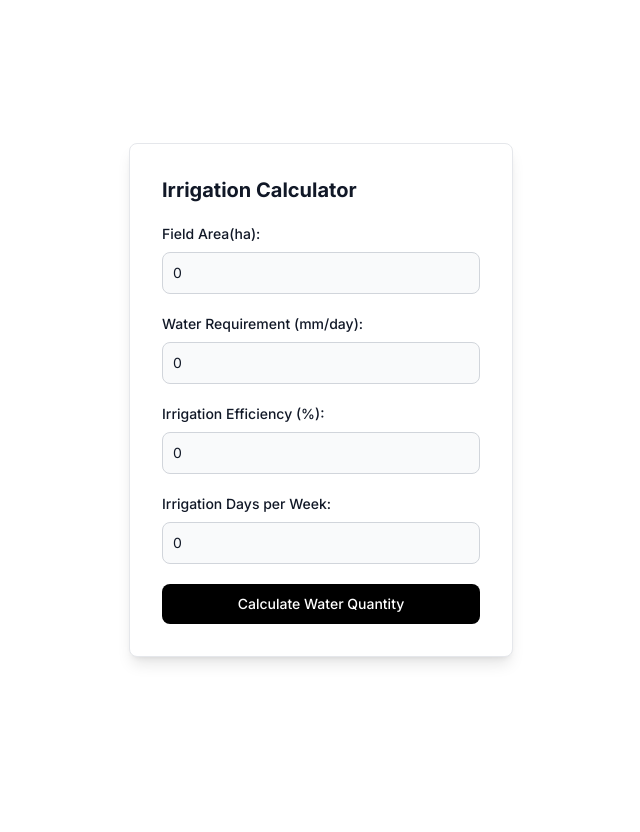
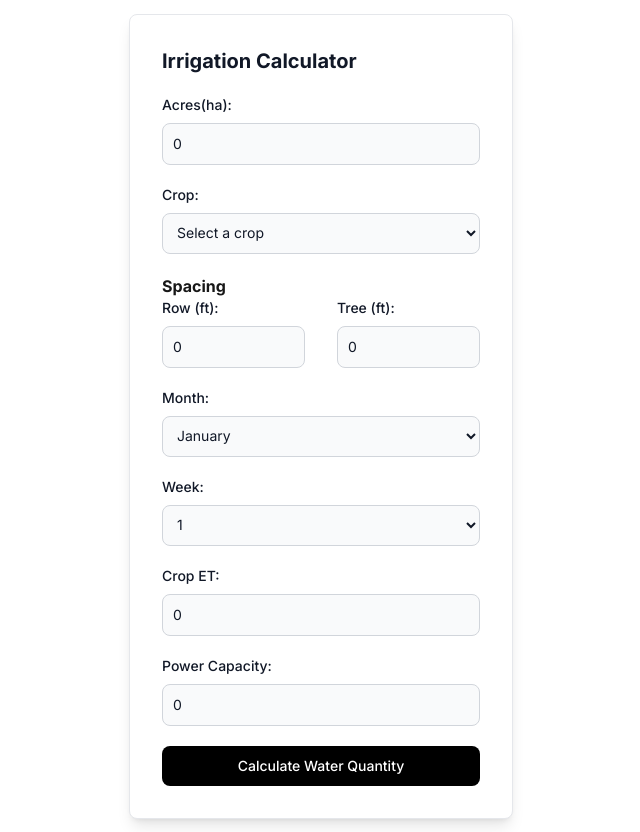
Before and after one commit to emmyobonyo/irrigation-calculator, a Next.js app: page / in a window 1280 px wide. Shown: the whole page, without its empty margins (319-959 px from the left). Before the commit the page ends 800 px from the top, so only its background shows below. Built offline with nearby package versions, Linux system fonts and the light colour scheme.

Commit message:
Add some additional inputs

```diff
--- a/app/page.tsx
+++ b/app/page.tsx
@@ -2,7 +2,7 @@ import Card from "@/app/ui/calculator/card";
 
 export default function Home() {
   return (
-    <div className="flex items-center justify-center h-screen">
+    <div className="flex items-center justify-center h-screen m-4">
       <Card />
     </div>
   );
--- a/app/ui/calculator/card.tsx
+++ b/app/ui/calculator/card.tsx
@@ -4,14 +4,14 @@
 import { useState, useEffect } from "react";
 
 export default function Card() {
-  const [fieldArea, setFieldArea] = useState<number | "">(0);
-  const [waterRequirement, setWaterRequirement] = useState<number | "">(0);
-  const [irrigationEfficiency, setIrrigationEfficiency] = useState<number | "">(
-    0
-  );
-  const [irrigationDaysPerWeek, setIrrigationDaysPerWeek] = useState<
-    number | ""
-  >(0);
+  const [acres, setAcres] = useState<number | "">(0);
+  const [crop, setCrop] = useState<String>("");
+  const [row, setRow] = useState<number | "">(0);
+  const [tree, setTree] = useState<number | "">(0);
+  const [cropET, setCropET] = useState<number | "">(0);
+  const [powerCapacity, setPowerCapacity] = useState<number | "">(0);
+  // const [week, setWeek] = useState<number | "">;
+  const [month, setMonth] = useState<String>("Select a month");
   const [result, setResult] = useState("");
 
   const [isClient, setIsClient] = useState(false);
@@ -24,33 +24,53 @@ export default function Card() {
     return null;
   }
 
+  const months = [
+    "January",
+    "February",
+    "March",
+    "April",
+    "May",
+    "June",
+    "July",
+    "August",
+    "September",
+    "October",
+    "November",
+    "December",
+  ];
+
+  const weeks = ["1", "2", "3", "4"];
+
   const calculateWaterQuantity = () => {
-    if (
-      fieldArea == undefined ||
-      waterRequirement == undefined ||
-      irrigationEfficiency == undefined ||
-      irrigationDaysPerWeek == undefined
-    ) {
-      setResult(`It has retuned an empty value, please enter a value`);
-      return;
-    }
+    console.log("Caluclating water quantity");
+    console.log(acres);
+    console.log(crop);
+    // if (
+    //   fieldArea == undefined ||
+    //   waterRequirement == undefined ||
+    //   irrigationEfficiency == undefined ||
+    //   irrigationDaysPerWeek == undefined
+    // ) {
+    //   setResult(`It has retuned an empty value, please enter a value`);
+    //   return;
+    // }
 
-    if (
-      Number(fieldArea) <= 0 ||
-      Number(waterRequirement) <= 0 ||
-      Number(irrigationEfficiency) <= 0 ||
-      Number(irrigationDaysPerWeek) <= 0
-    ) {
-      setResult(`Please Enter a value that's greater than 0`);
-      return;
-    }
-    const waterQuantity =
-      (Number(fieldArea) * Number(waterRequirement)) /
-      (Number(irrigationEfficiency) / 100);
-    const weeklyWaterQuantity = waterQuantity * Number(irrigationDaysPerWeek);
-    setResult(
-      `Water Quantity Required: ${waterQuantity} L/day, Weekly Water Quantity: ${weeklyWaterQuantity} L`
-    );
+    // if (
+    //   Number(acres) <= 0 ||
+    //   Number(waterRequirement) <= 0 ||
+    //   Number(irrigationEfficiency) <= 0 ||
+    //   Number(irrigationDaysPerWeek) <= 0
+    // ) {
+    //   setResult(`Please Enter a value that's greater than 0`);
+    //   return;
+    // }
+    // const waterQuantity =
+    //   (Number(acres) * Number(waterRequirement)) /
+    //   (Number(irrigationEfficiency) / 100);
+    // const weeklyWaterQuantity = waterQuantity * Number(irrigationDaysPerWeek);
+    // setResult(
+    //   `Water Quantity Required: ${waterQuantity} L/day, Weekly Water Quantity: ${weeklyWaterQuantity} L`
+    // );
   };
 
   return (
@@ -60,68 +80,144 @@ export default function Card() {
       </h5>
       <div>
         <label className="block mb-2 text-sm font-medium text-gray-900 dark:text-white">
-          Field Area(ha):
+          Acres(ha):
         </label>
         <input
           type="number"
           id="email"
           className="bg-gray-50 border border-gray-300 text-gray-900 text-sm rounded-lg focus:ring-blue-500 focus:border-blue-500 block w-full p-2.5 dark:bg-gray-600 dark:border-gray-500 dark:placeholder-gray-400 dark:text-white mb-5"
           required
-          value={fieldArea}
+          value={acres}
           onChange={(e) => {
             const value = e.target.value;
-            setFieldArea(value === "" ? "" : Number(value));
+            setAcres(value === "" ? "" : Number(value));
           }}
         />
       </div>
       <div>
         <label className="block mb-2 text-sm font-medium text-gray-900 dark:text-white">
-          Water Requirement (mm/day):
+          Crop:
+        </label>
+        <select
+          id="crop"
+          className="bg-gray-50 border border-gray-300 text-gray-900 text-sm rounded-lg focus:ring-blue-500 focus:border-blue-500 block w-full p-2.5 dark:bg-gray-600 dark:border-gray-500 dark:placeholder-gray-400 dark:text-white mb-5"
+          required
+          onChange={(e) => {
+            const value = e.target.value;
+            setCrop(value);
+          }}
+        >
+          <option value="">Select a crop</option>
+          <option value="crop1">Almond</option>
+          <option value="crop2">Pistachio</option>
+          <option value="crop3">Citrus</option>
+        </select>
+      </div>
+      <div className="mb-5">
+        <h3 className="font-bold">Spacing</h3>
+        <div className="flex items center justify-between">
+          <div className="w-4.5/10">
+            <label className="block mb-2 text-sm font-medium text-gray-900 dark:text-white">
+              Row (ft):
+            </label>
+            <input
+              type="number"
+              id="password"
+              className="bg-gray-50 border border-gray-300 text-gray-900 text-sm rounded-lg focus:ring-blue-500 focus:border-blue-500 block w-full p-2.5 dark:bg-gray-600 dark:border-gray-500 dark:placeholder-gray-400 dark:text-white "
+              required
+              value={row}
+              onChange={(e) => {
+                const value = e.target.value;
+                setRow(value === "" ? "" : Number(value));
+              }}
+            />
+          </div>
+          <div className="w-4.5/10">
+            <label className="block mb-2 text-sm font-medium text-gray-900 dark:text-white">
+              Tree (ft):
+            </label>
+            <input
+              type="number"
+              id="password"
+              className="bg-gray-50 border border-gray-300 text-gray-900 text-sm rounded-lg focus:ring-blue-500 focus:border-blue-500 block w-full p-2.5 dark:bg-gray-600 dark:border-gray-500 dark:placeholder-gray-400 dark:text-white "
+              required
+              value={tree}
+              onChange={(e) => {
+                setTree(e.target.value === "" ? "" : Number(e.target.value));
+              }}
+            />
+          </div>
+        </div>
+      </div>
+      <div>
+        <label className="block mb-2 text-sm font-medium text-gray-900 dark:text-white">
+          Month:
+        </label>
+        <select
+          id="crop"
+          className="bg-gray-50 border border-gray-300 text-gray-900 text-sm rounded-lg focus:ring-blue-500 focus:border-blue-500 block w-full p-2.5 dark:bg-gray-600 dark:border-gray-500 dark:placeholder-gray-400 dark:text-white mb-5"
+          required
+          onChange={(e) => {
+            const value = e.target.value;
+            setMonth(value);
+          }}
+        >
+          {months.map((month) => (
+            <option value={month}>{month}</option>
+          ))}
+        </select>
+      </div>
+      <div>
+        <label className="block mb-2 text-sm font-medium text-gray-900 dark:text-white">
+          Week:
+        </label>
+        <select
+          id="crop"
+          className="bg-gray-50 border border-gray-300 text-gray-900 text-sm rounded-lg focus:ring-blue-500 focus:border-blue-500 block w-full p-2.5 dark:bg-gray-600 dark:border-gray-500 dark:placeholder-gray-400 dark:text-white mb-5"
+          required
+          onChange={(e) => {
+            const value = e.target.value;
+            setMonth(value);
+          }}
+        >
+          {weeks.map((week) => (
+            <option value={week}>{week}</option>
+          ))}
+        </select>
+      </div>
+      <div>
+        <label className="block mb-2 text-sm font-medium text-gray-900 dark:text-white">
+          Crop ET:
         </label>
         <input
           type="number"
-          id="password"
+          id="email"
           className="bg-gray-50 border border-gray-300 text-gray-900 text-sm rounded-lg focus:ring-blue-500 focus:border-blue-500 block w-full p-2.5 dark:bg-gray-600 dark:border-gray-500 dark:placeholder-gray-400 dark:text-white mb-5"
           required
-          value={waterRequirement}
+          value={cropET}
           onChange={(e) => {
             const value = e.target.value;
-            setWaterRequirement(value === "" ? "" : Number(value));
+            setCropET(value === "" ? "" : Number(value));
           }}
         />
       </div>
       <div>
         <label className="block mb-2 text-sm font-medium text-gray-900 dark:text-white">
-          Irrigation Efficiency (%):
+          Power Capacity:
         </label>
         <input
           type="number"
-          id="password"
+          id="email"
           className="bg-gray-50 border border-gray-300 text-gray-900 text-sm rounded-lg focus:ring-blue-500 focus:border-blue-500 block w-full p-2.5 dark:bg-gray-600 dark:border-gray-500 dark:placeholder-gray-400 dark:text-white mb-5"
           required
-          value={irrigationEfficiency}
+          value={powerCapacity}
           onChange={(e) => {
             const value = e.target.value;
-            setIrrigationEfficiency(value === "" ? "" : Number(value));
+            setPowerCapacity(value === "" ? "" : Number(value));
           }}
         />
       </div>
-      <div>
-        <label className="block mb-2 text-sm font-medium text-gray-900 dark:text-white">
-          Irrigation Days per Week:
-        </label>
-        <input
-          type="number"
-          id="password"
-          className="bg-gray-50 border border-gray-300 text-gray-900 text-sm rounded-lg focus:ring-blue-500 focus:border-blue-500 block w-full p-2.5 dark:bg-gray-600 dark:border-gray-500 dark:placeholder-gray-400 dark:text-white mb-5"
-          required
-          value={irrigationDaysPerWeek}
-          onChange={(e) => {
-            const value = e.target.value;
-            setIrrigationDaysPerWeek(value === "" ? "" : Number(value));
-          }}
-        />
-      </div>
+
       <button
         className="w-full text-white bg-black hover:bg-gray-900 focus:ring-4 focus:outline-none focus:ring-blue-300 font-medium rounded-lg text-sm px-5 py-2.5 text-center dark:bg-blue-600 dark:hover:bg-blue-700 dark:focus:ring-blue-800"
         onClick={calculateWaterQuantity}
--- a/tailwind.config.ts
+++ b/tailwind.config.ts
@@ -12,6 +12,11 @@ export default {
         background: "var(--background)",
         foreground: "var(--foreground)",
       },
+      spacing: {
+        "3/10": "30%",
+        "4/10": "40%",
+        "4.5/10": "45%",
+      },
     },
   },
   plugins: [],
```
